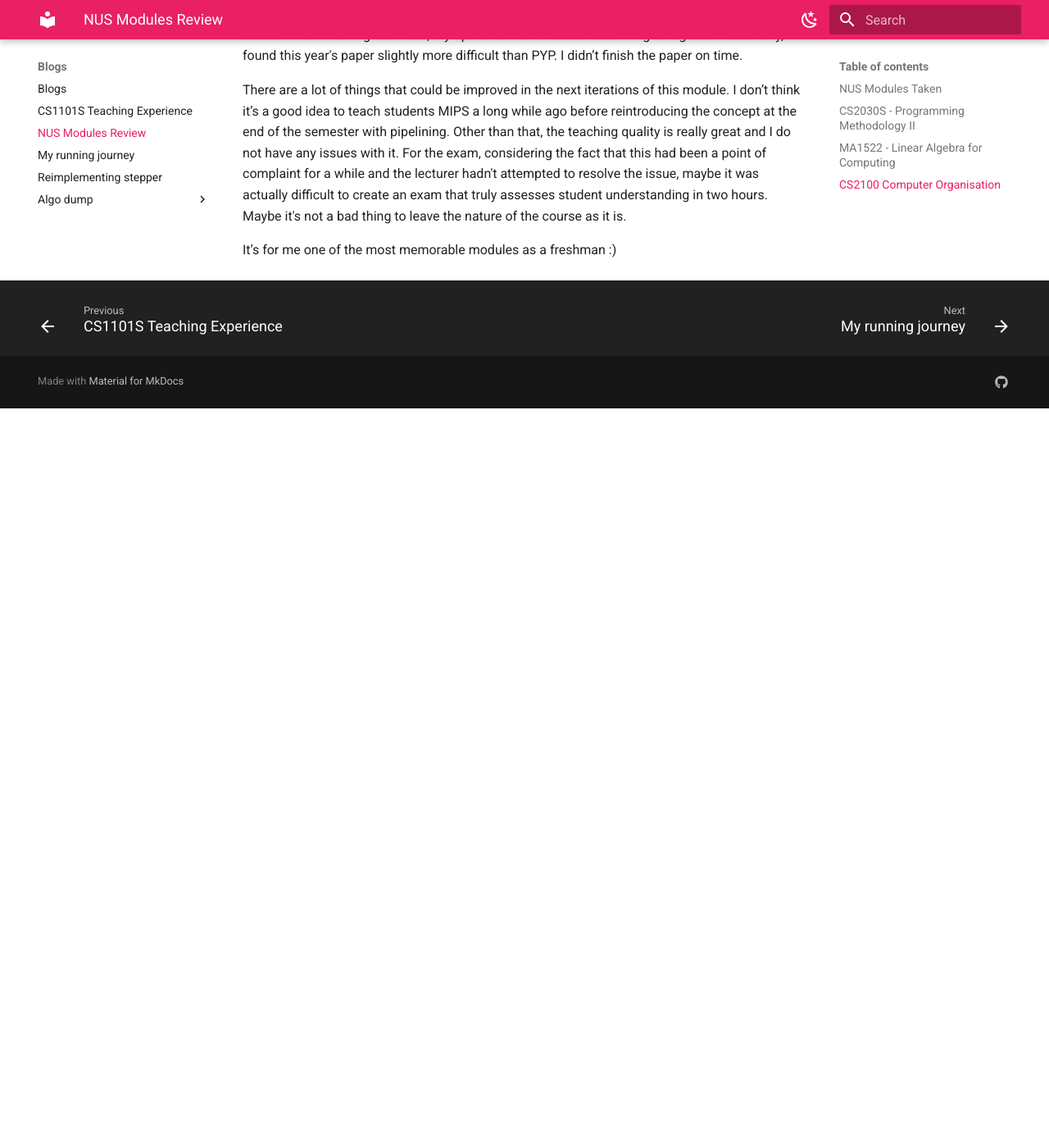
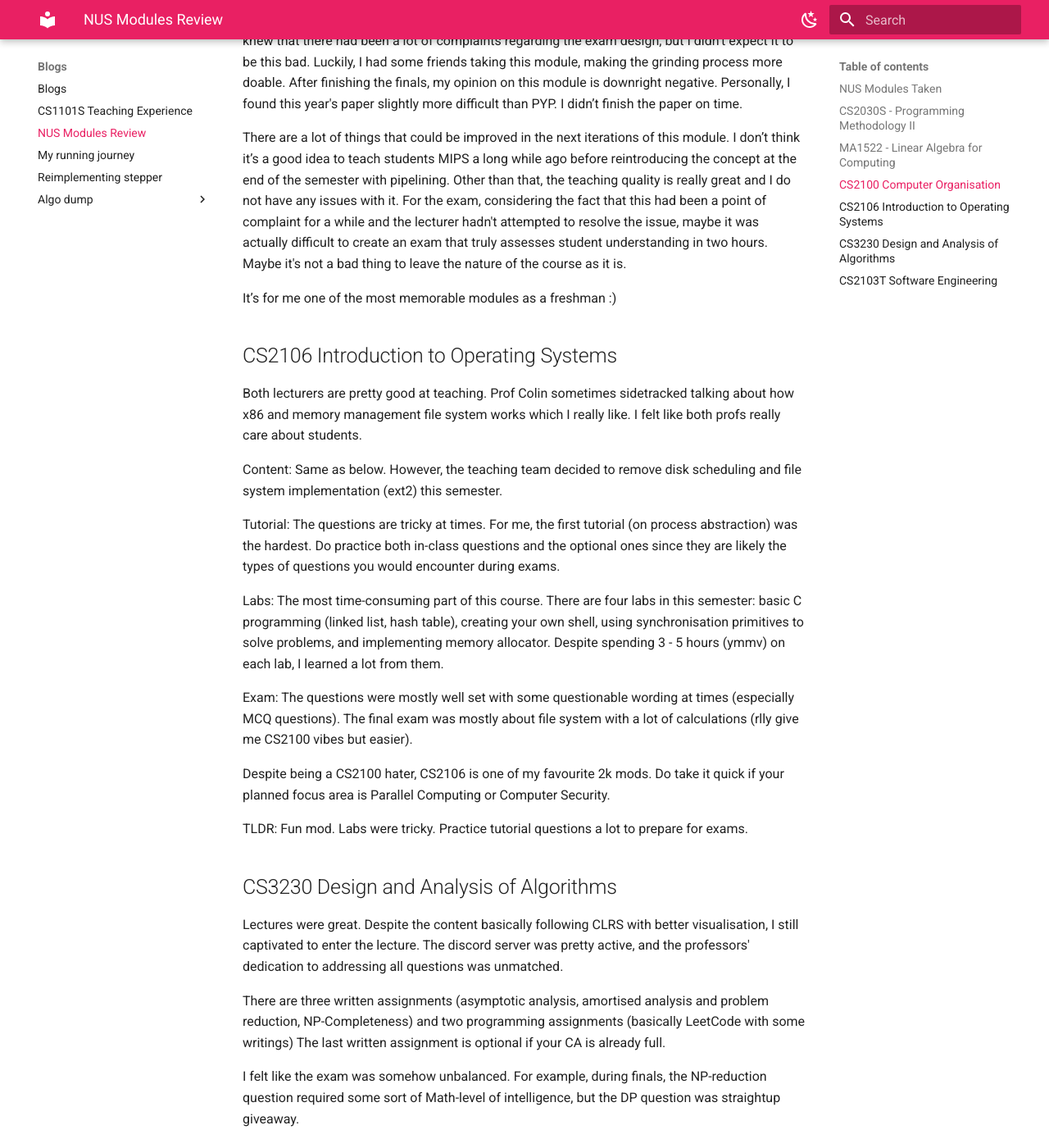
Before and after one commit to CATISNOTSODIUM/CATISNOTSODIUM.github.io, an MkDocs documentation site: the page built from docs/blogs/NUS_modules_review.md, in a window 1280 px wide and 1400 px high, scrolled down 2354 px. Shown: the whole window at 82% size. Built offline with MkDocs 1.6.1 and Material for MkDocs 9.7.7, drawn with Linux system fonts in a browser that asks for light colours; before the commit the page ends 2852 px from its top, so only the background shows below that; some of the changed text lies outside the part shown.

Commit message:
feat: add this sem review

```diff
--- a/docs/blogs/NUS_modules_review.md
+++ b/docs/blogs/NUS_modules_review.md
@@ -19,6 +19,16 @@ A list of relevant (Math and CS) modules I have taken in NUS.
     <li>CS2040S (A+)</li>
     <li>MA1522 (A+)</li>
     <li>ST2334 (A+)</li>
+  </ul>
+</details>
+
+<details>
+  <summary>AY 25/26 Semester 1</summary>
+  <ul>
+    <li>CS2103T (A-)</li>
+    <li>CS2104 (B+)</li>
+    <li>CS2106 (A+)</li>
+    <li>CS3230 (A)</li>
   </ul>
 </details>
 ---
@@ -55,3 +65,39 @@ There are a lot of things that could be improved in the next iterations of this
 For the exam, considering the fact that this had been a point of complaint for a while and the lecturer hadn't attempted to resolve the issue, maybe it was actually difficult to create an exam that truly assesses student understanding in two hours. Maybe it's not a bad thing to leave the nature of the course as it is.
 
 It’s for me one of the most memorable modules as a freshman :)
+
+## CS2106 Introduction to Operating Systems
+
+Both lecturers are pretty good at teaching. Prof Colin sometimes sidetracked talking about how x86 and memory management file system works which I really like. I felt like both profs really care about students.
+
+Content: Same as below. However, the teaching team decided to remove disk scheduling and file system implementation (ext2) this semester.
+
+Tutorial: The questions are tricky at times. For me, the first tutorial (on process abstraction) was the hardest. Do practice both in-class questions and the optional ones since they are likely the types of questions you would encounter during exams.
+
+Labs: The most time-consuming part of this course. There are four labs in this semester: basic C programming (linked list, hash table), creating your own shell, using synchronisation primitives to solve problems, and implementing memory allocator. Despite spending 3 - 5 hours (ymmv) on each lab, I learned a lot from them.
+
+Exam: The questions were mostly well set with some questionable wording at times (especially MCQ questions). The final exam was mostly about file system with a lot of calculations (rlly give me CS2100 vibes but easier).
+
+Despite being a CS2100 hater, CS2106 is one of my favourite 2k mods. Do take it quick if your planned focus area is Parallel Computing or Computer Security.
+
+TLDR: Fun mod. Labs were tricky. Practice tutorial questions a lot to prepare for exams.
+
+## CS3230 Design and Analysis of Algorithms
+
+Lectures were great. Despite the content basically following CLRS with better visualisation, I still captivated to enter the lecture. The discord server was pretty active, and the professors' dedication to addressing all questions was unmatched.
+
+There are three written assignments (asymptotic analysis, amortised analysis and problem reduction, NP-Completeness) and two programming assignments (basically LeetCode with some writings) The last written assignment is optional if your CA is already full.
+
+I felt like the exam was somehow unbalanced. For example, during finals, the NP-reduction question required some sort of Math-level of intelligence, but the DP question was straightup giveaway.
+
+## CS2103T Software Engineering
+
+I felt like this mod is not that bad as it seems.
+
+iP is not that big of a deal, but the nature of breath-first iterative approach was irritating. tP, on the other hand, is manageable (and fun) if your team is good and you know what you are supposed to do.
+
+As mentioned by other reviewers, the content itself is mostly fluff. I always want to sleep after reading through the textbook for like 10 minutes. May be coffee might help here ☕ :) I wouldn't say the content is useless because I learned a lot of new things (UML, design pattern). It's just boring (my problem I guess).
+
+However, my main gripe with this module is the requirement to go through the content of each week (around 10 - 30 pages of textbook) and answer the weekly quiz. It is so annoying how nitpicking these questions are, and don't forget that you have to do all of these concurrently with iP or tP. It's better to remove the weekly quiz entirely imo.
+
+Overall, be open-minded before taking this module.
```
